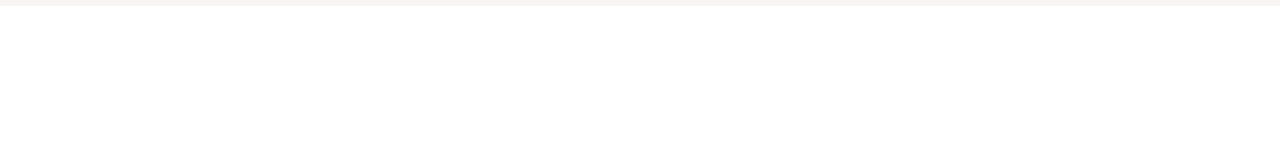
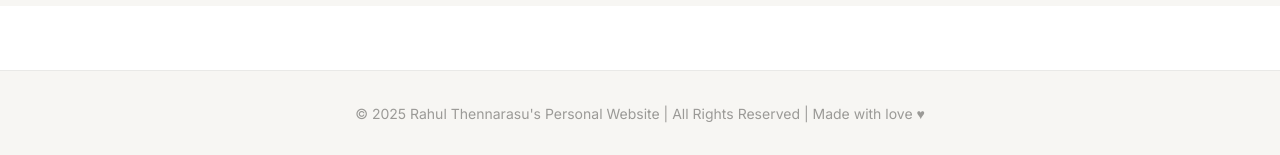
Before and after one commit to RahulThennarasu/bootcamp-project-2025, a Next.js app in the folder bootcamp-milestone-2/: page /blog in a window 1280 px wide. Shown: the part 2839-2994 px from the top of the page. Before the commit the page ends 2845 px from the top, so only its background shows below. Built offline with nearby package versions, Linux system fonts and the light colour scheme.

Commit message:
fix: add missing Image import and improve key prop in blog map

```diff
--- a/bootcamp-milestone-2/src/app/blog/page.tsx
+++ b/bootcamp-milestone-2/src/app/blog/page.tsx
@@ -11,7 +11,7 @@ export default function BlogPage() {
         </p>
         <div className="blog-container">
           {blogs.map((blog, index) => (
-            <BlogPreview key={index} {...blog} />
+            <BlogPreview key={blog.slug} {...blog} />
           ))}
         </div>
       </main>
--- a/bootcamp-milestone-2/src/app/layout.tsx
+++ b/bootcamp-milestone-2/src/app/layout.tsx
@@ -2,6 +2,7 @@ import type { Metadata } from "next";
 import { Inter } from "next/font/google";
 import "./globals.css";
 import Navbar from "@/components/navbar";
+import Footer from "@/components/footer";
 
 const inter = Inter({ subsets: ["latin"] });
 
@@ -20,6 +21,7 @@ export default function RootLayout({
       <body className={inter.className}>
         <Navbar />
         {children}
+        <Footer />
       </body>
     </html>
   );
--- /dev/null
+++ b/bootcamp-milestone-2/src/components/footer.tsx
@@ -0,0 +1,7 @@
+export default function Footer() {
+  return (
+    <footer className="footer">
+      © 2025 Rahul Thennarasu's Personal Website | All Rights Reserved | Made with love ♥
+    </footer>
+  );
+}
```
Also changed, not shown: bootcamp-milestone-2/src/app/globals.css (line endings or trailing spaces).
